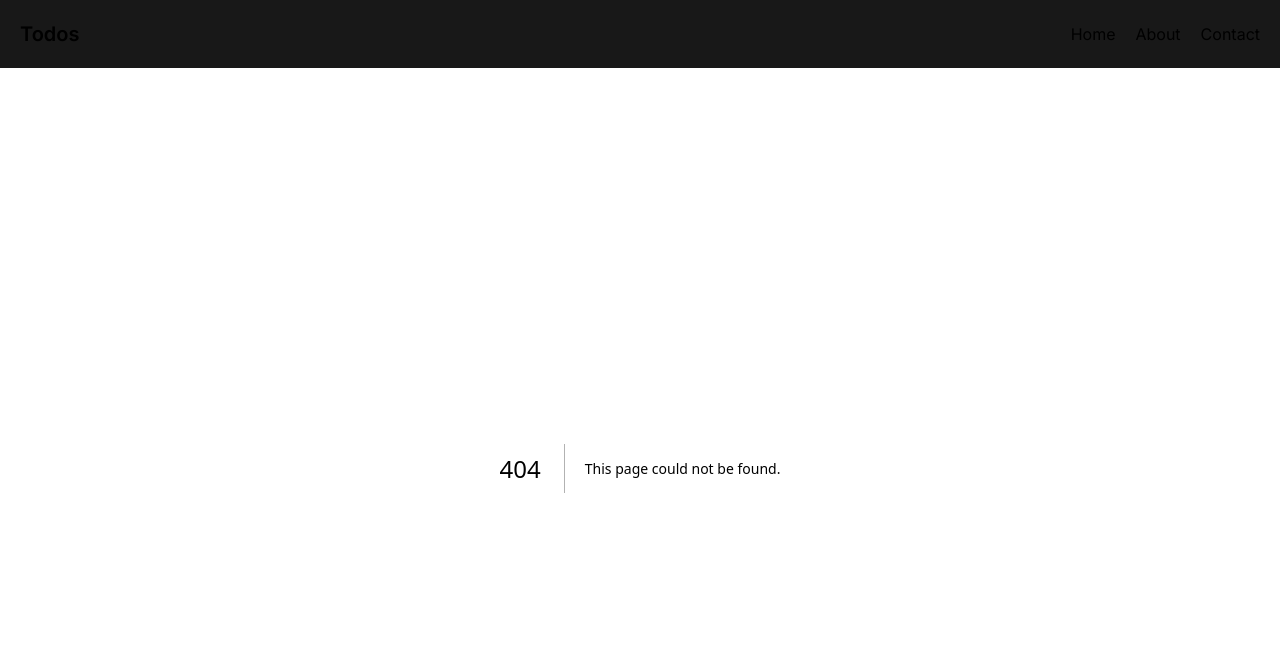
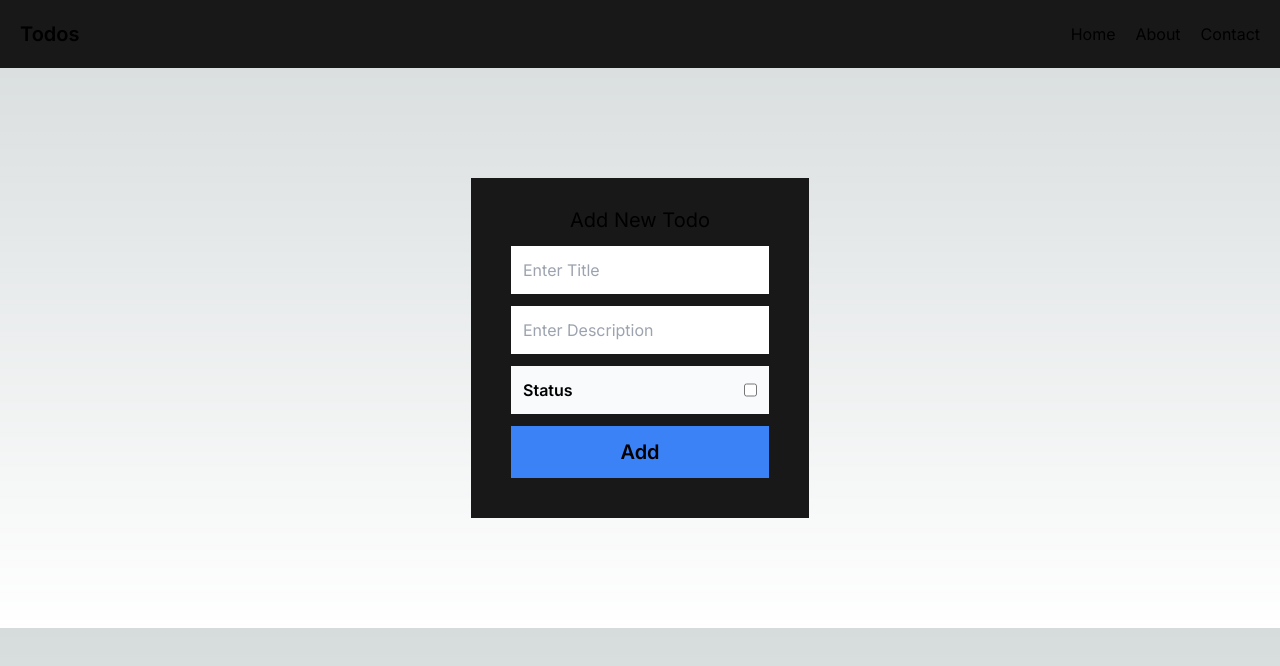
Before and after one commit to maahin2005/Simple_NEXTJS_Todo, a Next.js app: page /add-todo in a window 1280 px wide. Before the commit this address had no page. Shown: the top 666 px of the page. Built offline with nearby package versions, Linux system fonts and the light colour scheme.

Commit message:
Todo Creation Page

```diff
--- /dev/null
+++ b/app/add-todo/page.tsx
@@ -0,0 +1,114 @@
+"use client";
+
+import axios from "axios";
+import React, { ChangeEvent, FormEvent, useState } from "react";
+
+interface Todo {
+  title: string;
+  description: string;
+  status: boolean;
+}
+
+function CreateTodo() {
+  const [todo, setTodo] = useState<Todo>({
+    title: "",
+    description: "",
+    status: false,
+  });
+
+  const [isLoading, setIsLoading] = useState<boolean>(false);
+
+  const handleChange = (e: ChangeEvent<HTMLInputElement>) => {
+    const { name, value, type, checked } = e.target;
+    setTodo((prevData) => ({
+      ...prevData,
+      [name]: type === "checkbox" ? checked : value,
+    }));
+  };
+
+  const handleSubmit = async (e: FormEvent<HTMLFormElement>) => {
+    e.preventDefault();
+    setIsLoading(true);
+    try {
+      const resp = await axios.post("/api/tasks", todo);
+      console.log("Todo created successfully:", resp.data);
+      setTodo({
+        title: "",
+        description: "",
+        status: false,
+      });
+      setIsLoading(false);
+    } catch (error) {
+      console.log(error);
+      setIsLoading(false);
+    }
+  };
+
+  return (
+    <div className="w-screen flex min-h-[70vh] justify-center items-center">
+      <div className="bg-[#181818] p-10 pt-7">
+        <h1 className="mb-3 text-center text-xl">Add New Todo</h1>
+        <form onSubmit={handleSubmit}>
+          <div className="grid gap-3 text-black">
+            <input
+              placeholder="Enter Title"
+              className="p-3"
+              type="text"
+              onChange={handleChange}
+              name="title"
+              value={todo.title}
+            />
+            <input
+              placeholder="Enter Description"
+              type="text"
+              className="p-3 "
+              name="description"
+              onChange={handleChange}
+              value={todo.description}
+            />
+            <label className="p-3 bg-slate-50 flex text-black justify-between cursor-pointer">
+              <p className="inline font-semibold">Status</p>
+              <input
+                type="checkbox"
+                name="status"
+                className="cursor-pointer"
+                onChange={handleChange}
+                checked={todo.status}
+              />
+            </label>
+            <button
+              className="bg-blue-500 p-3 font-semibold text-xl hover:bg-blue-600 text-center"
+              type="submit"
+            >
+              {isLoading ? (
+                <div role="status">
+                  <svg
+                    aria-hidden="true"
+                    className="m-auto w-8 h-8 text-gray-200 animate-spin fill-blue-600"
+                    viewBox="0 0 100 101"
+                    fill="none"
+                    xmlns="http://www.w3.org/2000/svg"
+                  >
+                    <path
+                      d="M100 50.5908C100 78.2051 77.6142 100.591 50 100.591C22.3858 100.591 0 78.2051 0 50.5908C0 22.9766 22.3858 0.59082 50 0.59082C77.6142 0.59082 100 22.9766 100 50.5908ZM9.08144 50.5908C9.08144 73.1895 27.4013 91.5094 50 91.5094C72.5987 91.5094 90.9186 73.1895 90.9186 50.5908C90.9186 27.9921 72.5987 9.67226 50 9.67226C27.4013 9.67226 9.08144 27.9921 9.08144 50.5908Z"
+                      fill="currentColor"
+                    />
+                    <path
+                      d="M93.9676 39.0409C96.393 38.4038 97.8624 35.9116 97.0079 33.5539C95.2932 28.8227 92.871 24.3692 89.8167 20.348C85.8452 15.1192 80.8826 10.7238 75.2124 7.41289C69.5422 4.10194 63.2754 1.94025 56.7698 1.05124C51.7666 0.367541 46.6976 0.446843 41.7345 1.27873C39.2613 1.69328 37.813 4.19778 38.4501 6.62326C39.0873 9.04874 41.5694 10.4717 44.0505 10.1071C47.8511 9.54855 51.7191 9.52689 55.5402 10.0491C60.8642 10.7766 65.9928 12.5457 70.6331 15.2552C75.2735 17.9648 79.3347 21.5619 82.5849 25.841C84.9175 28.9121 86.7997 32.2913 88.1811 35.8758C89.083 38.2158 91.5421 39.6781 93.9676 39.0409Z"
+                      fill="currentFill"
+                    />
+                  </svg>
+                  <span className="sr-only">Loading...</span>
+                </div>
+              ) : (
+                "Add"
+              )}
+            </button>
+          </div>
+        </form>
+      </div>
+    </div>
+  );
+}
+
+export default CreateTodo;
```
